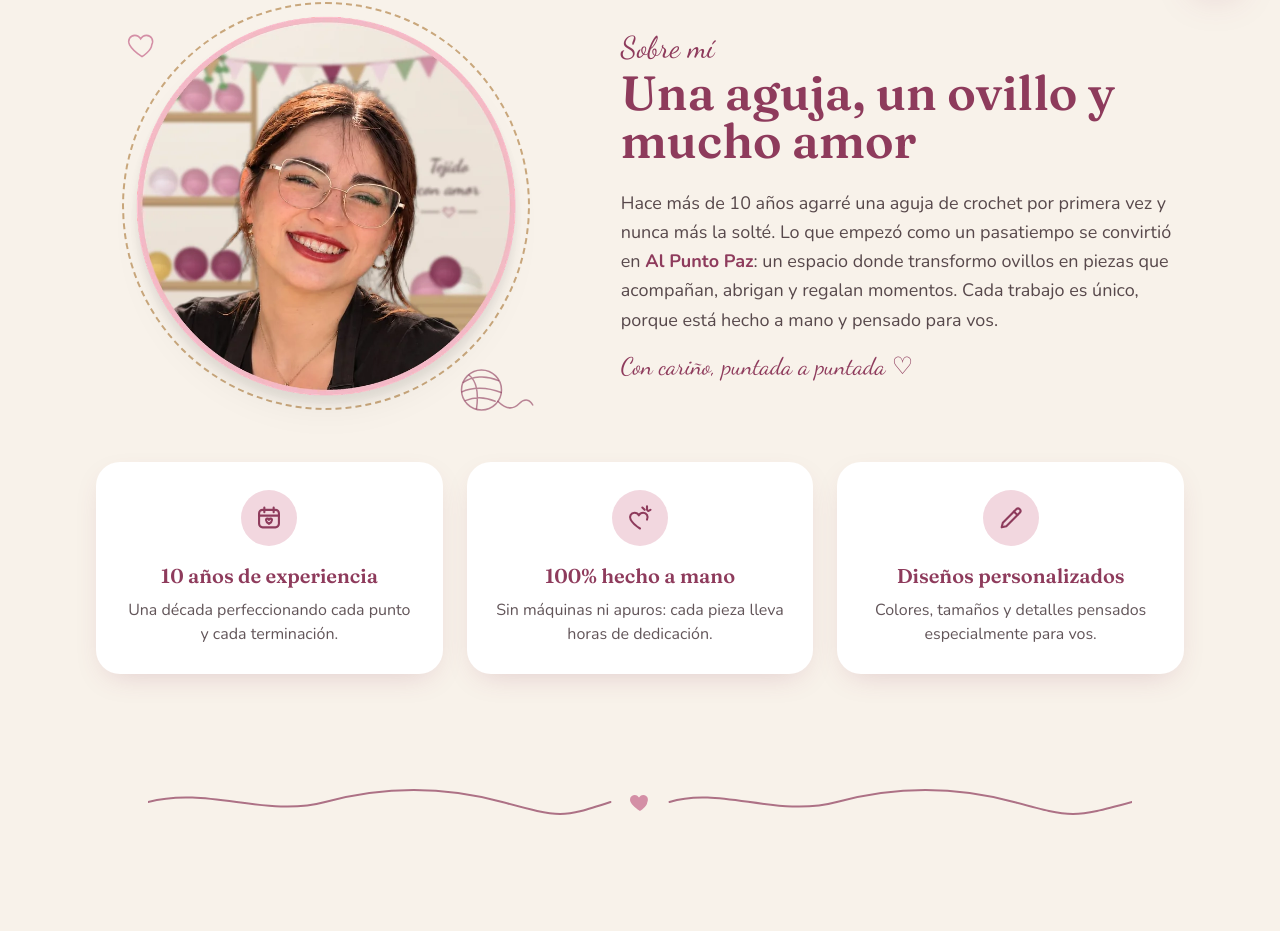
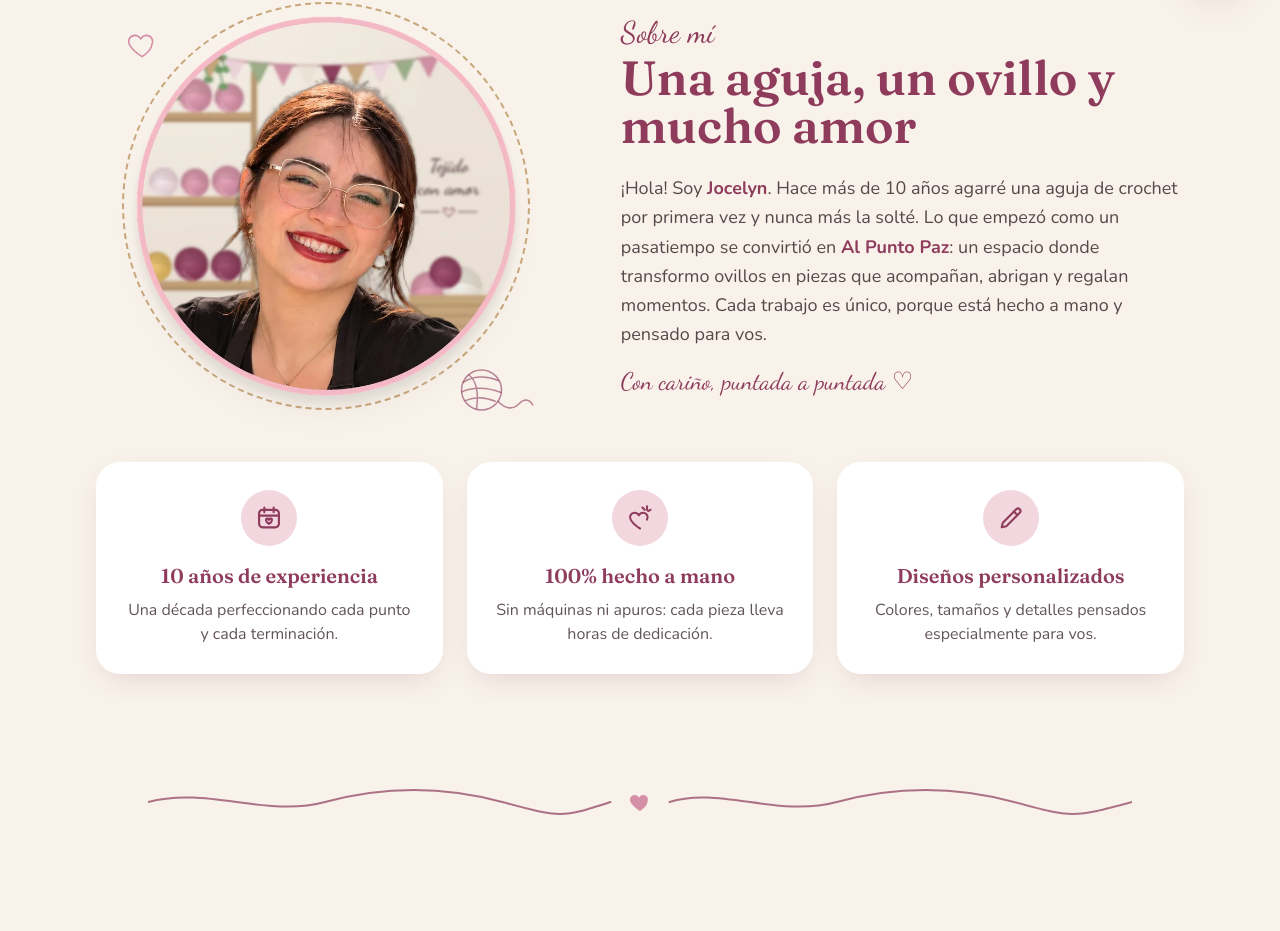
Before and after one commit to EzeeED/alpuntopaz, a Next.js app: page / in a window 1280 px wide. Shown: the part 783-1714 px from the top of the page. Built offline with nearby package versions, Linux system fonts and the light colour scheme; no server answers.

Commit message:
Presentar a Jocelyn en Sobre mí
Co-Authored-By: Claude Opus 5.5 <noreply@anthropic.com>
Claude-Session: https://claude.ai/code/session_01P5u6ZB8XouQtLgSNDzKELw

```diff
--- a/components/About.tsx
+++ b/components/About.tsx
@@ -18,7 +18,7 @@ export default function About() {
           <div aria-hidden="true" className="absolute -inset-3 rounded-full border-2 border-dashed border-mimbre" />
           <Image
             src={asset("/sobre-mi-taller.webp")}
-            alt="Foto de la tejedora de Al Punto Paz sonriendo en su taller, con estantes de ovillos y banderines tejidos"
+            alt="Foto de Jocelyn, la tejedora de Al Punto Paz, sonriendo en su taller, con estantes de ovillos y banderines tejidos"
             width={720}
             height={720}
             className="relative aspect-square w-full rounded-full object-cover drop-shadow-xl"
@@ -33,7 +33,7 @@ export default function About() {
             Una aguja, un ovillo y mucho amor
           </h2>
           <p className="mt-6 text-lg leading-relaxed text-tinta/85">
-            Hace más de 10 años agarré una aguja de crochet por primera vez y nunca más la solté. Lo que empezó como
+            ¡Hola! Soy <strong className="text-vino">Jocelyn</strong>. Hace más de 10 años agarré una aguja de crochet por primera vez y nunca más la solté. Lo que empezó como
             un pasatiempo se convirtió en <strong className="text-vino">Al Punto Paz</strong>: un espacio donde
             transformo ovillos en piezas que acompañan, abrigan y regalan momentos. Cada trabajo es único, porque está
             hecho a mano y pensado para vos.
```
